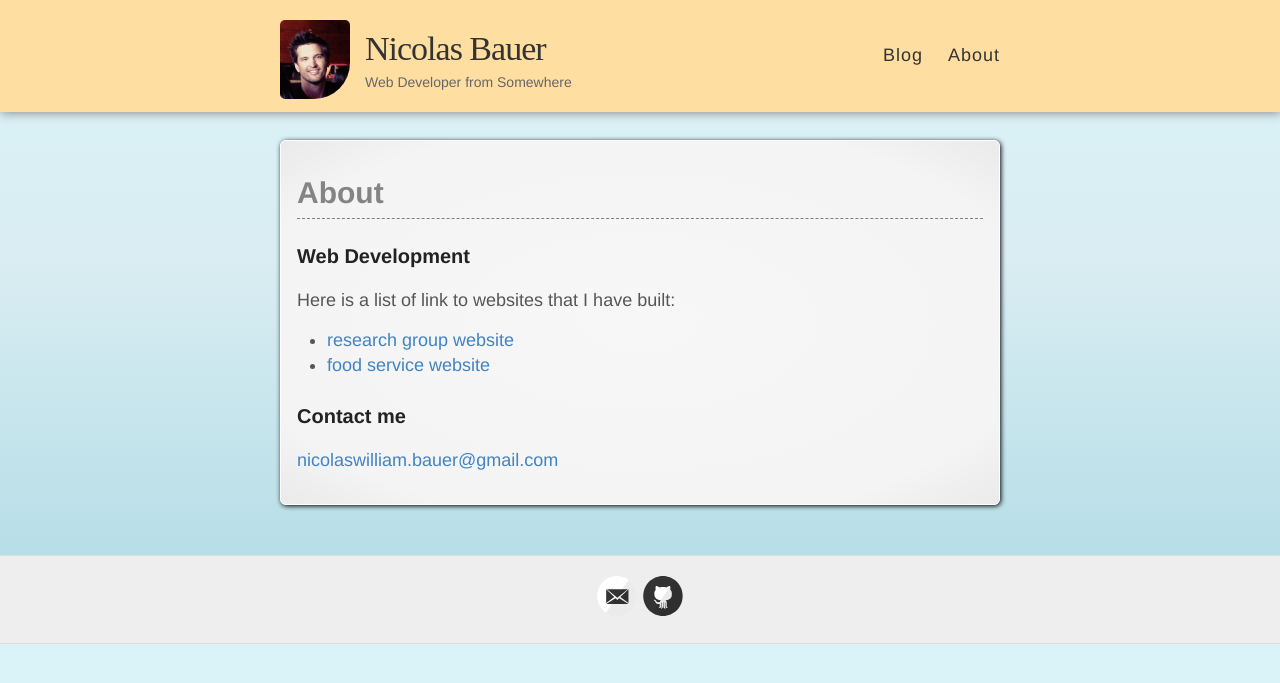
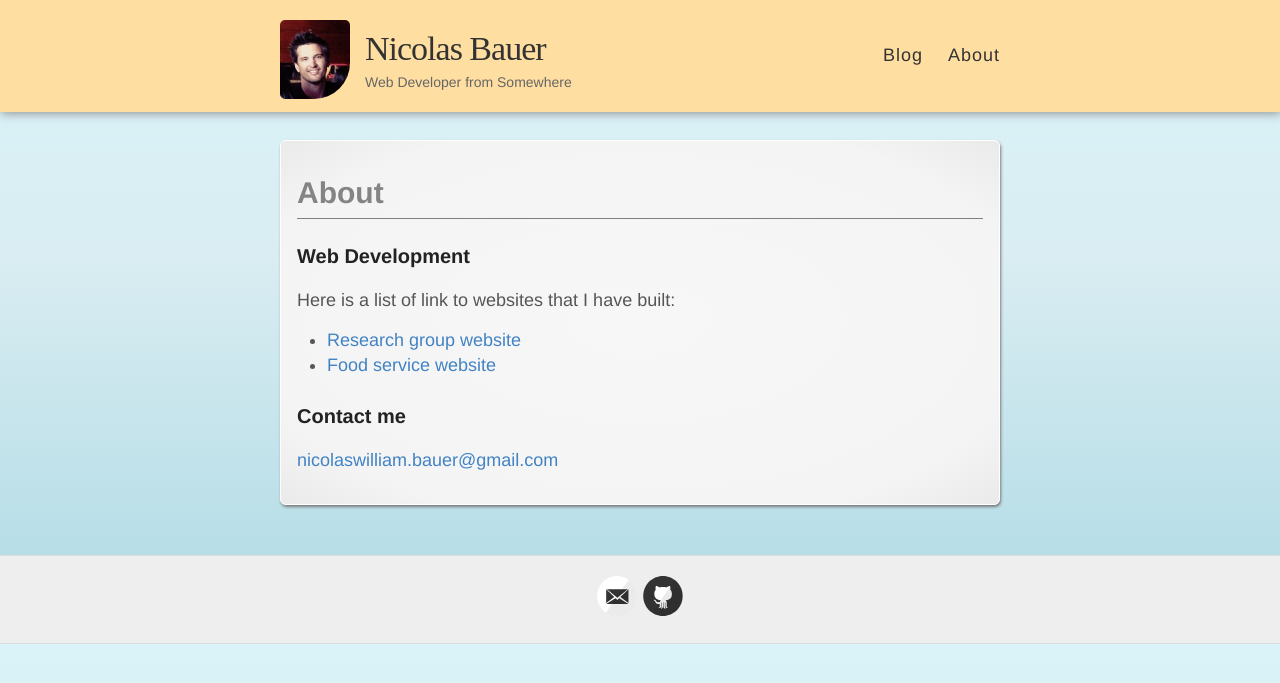
Before and after one commit to nwbauer/nwbauer.github.io, a Jekyll site: the page built from about.md, in a window 1280 px wide. Shown: the top 683 px of the page. Built offline with Jekyll 4.4.1, drawn with Linux system fonts in a browser that asks for light colours; some web fonts are replaced; Markdown is read by kramdown in place of the engine named in the settings.

Commit message:
small css tweaks

```diff
--- a/about.md
+++ b/about.md
@@ -10,8 +10,8 @@ permalink: /about/
 
 Here is a list of link to websites that I have built:
 
-* [research group website](http://www.heemels.tue.nl/ "Maurice Heemels TUE")
-* [food service website](https://wcvending.com "West Coast Vending and Food Service")
+* [Research group website](http://www.heemels.tue.nl/ "Maurice Heemels TUE")
+* [Food service website](https://wcvending.com "West Coast Vending and Food Service")
 
 
 ### Contact me
--- a/style.scss
+++ b/style.scss
@@ -56,7 +56,7 @@ h1, h2, h3, h4, h5, h6 {
 
 h1:not(.site-name) {
   font-size: 30px;
-  border-bottom: 1px dashed #7F7F7D;
+  border-bottom: 1px double #7F7F7D;
   margin-top: 10px;
   color: #848484;
 }
@@ -269,7 +269,7 @@ nav a {
   background-color: #F7F7F7;
   border-radius: 6px;
   border: 1px solid #fff;
-  box-shadow: 1px 1px 5px #000;
+  box-shadow:  1px 2px 3px rgb(122, 122, 122);
   /* Permalink - use to edit and share this gradient: http://colorzilla.com/gradient-editor/#f7f7f7+1,f4f4f4+79,eaeaea+100 */
 background: #f7f7f7; /* Old browsers */
 background: -moz-radial-gradient(center, ellipse cover,  #f7f7f7 1%, #f4f4f4 79%, #eaeaea 100%); /* FF3.6-15 */
```
